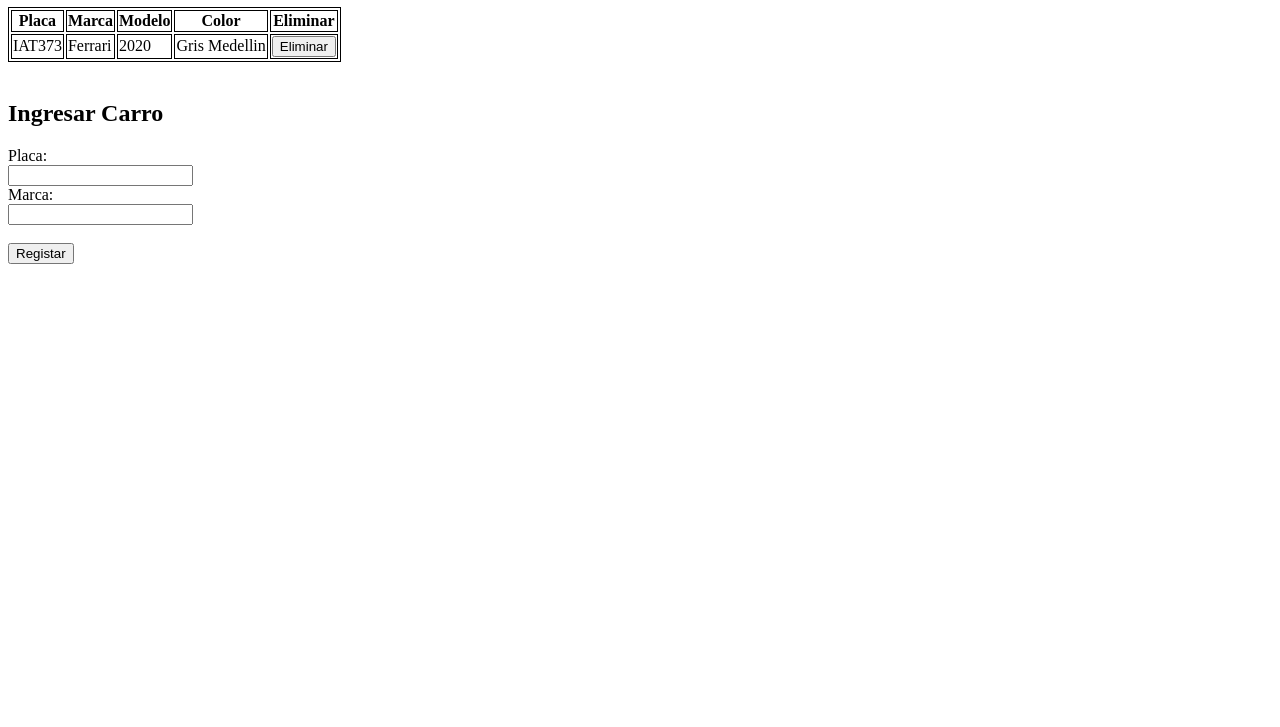
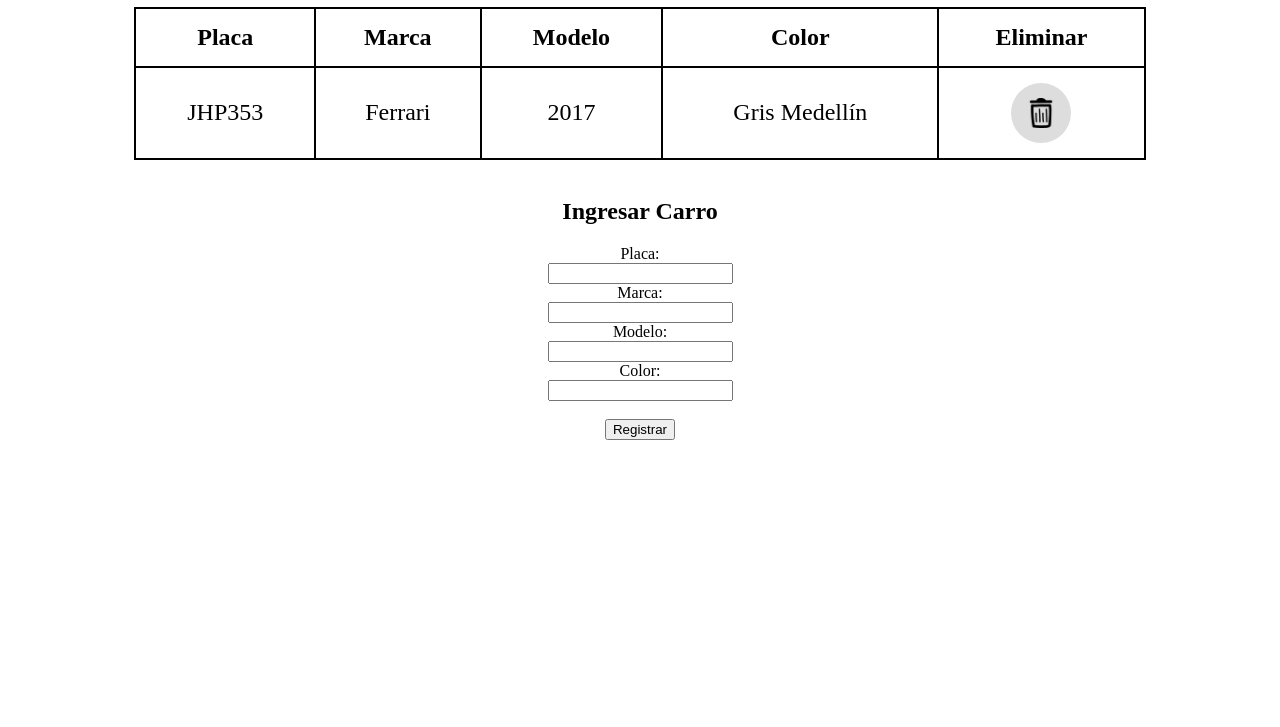
Before and after one commit to mgts7/examenweb1, a plain HTML site: page frente/index.html in a window 1280 px wide. Shown: the part 73-800 px from the top of the page. Drawn offline with Linux system fonts and the light colour scheme.

Commit message:
mejora css 2

```diff
--- a/frente/index.html
+++ b/frente/index.html
@@ -1,20 +1,62 @@
 <!DOCTYPE html>
 <html lang="en">
-
-<style>
-    table, th, td {
-      border:1px solid black;
-    }
-    </style>
 
 <head>
     <meta charset="UTF-8">
     <meta name="viewport" content="width=device-width, initial-scale=1.0">
-    <title> Pagina Migue</title>
+    <title>Página Migue</title>
+    <style>
+        body {
+            text-align: center;
+        }
+
+        table {
+            width: 80%;
+            margin: 0 auto;
+            border-collapse: collapse;
+            font-size: 1.5rem;
+        }
+
+        th, td {
+            border: 2px solid black;
+            padding: 15px;
+            text-align: center;
+            vertical-align: middle;
+        }
+
+        .delete-button {
+            background-color: #ddd;
+            border: none;
+            border-radius: 50%;
+            width: 60px;
+            height: 60px;
+            cursor: pointer;
+            transition: transform 0.2s ease-in-out;
+            display: flex;
+            align-items: center;
+            justify-content: center;
+            margin: auto;
+        }
+
+        .delete-button img {
+            width: 30px;
+            height: 30px;
+            transition: content 0.2s ease-in-out;
+        }
+
+        .delete-button:hover {
+            transform: scale(1.1);
+        }
+
+        .delete-button:hover img {
+            content: url('basuraAbierta.png');
+        }
+    </style>
 </head>
+
 <body>
 
-    <h1>Titulo</h1>
+    <h1>Las Placas más Putas de Medellín</h1>
     <table>
         <tr>
             <th>Placa</th>
@@ -24,26 +66,33 @@
             <th>Eliminar</th>
         </tr>
         <tr>
-          <td>IAT373</td>
+            <td>JHP353</td>
             <td>Ferrari</td>
-          <td>2020</td>
-          <td>Gris Medellin</td>
-          <td><button>Eliminar</button></td>
+            <td>2017</td>
+            <td>Gris Medellín</td>
+            <td>
+                <button class="delete-button">
+                    <img src="basura.png" alt="Eliminar">
+                </button>
+            </td>
         </tr>
     </table>
+
     <br>
-<h2> Ingresar Carro</h2>
+
+    <h2>Ingresar Carro</h2>
     <form action="">
         <label for="placa">Placa:</label><br>
         <input type="text"><br>
         <label for="marca">Marca:</label><br>
+        <input type="text"><br>
+        <label for="modelo">Modelo:</label><br>
+        <input type="text"><br>
+        <label for="color">Color:</label><br>
         <input type="text"><br><br>
-        <input type="submit" value="Registar">
+        <input type="submit" value="Registrar">
     </form>
 
+</body>
 
-
-
-
-</body>
 </html>
```
Lines whose indentation alone changed are shown as unchanged.
